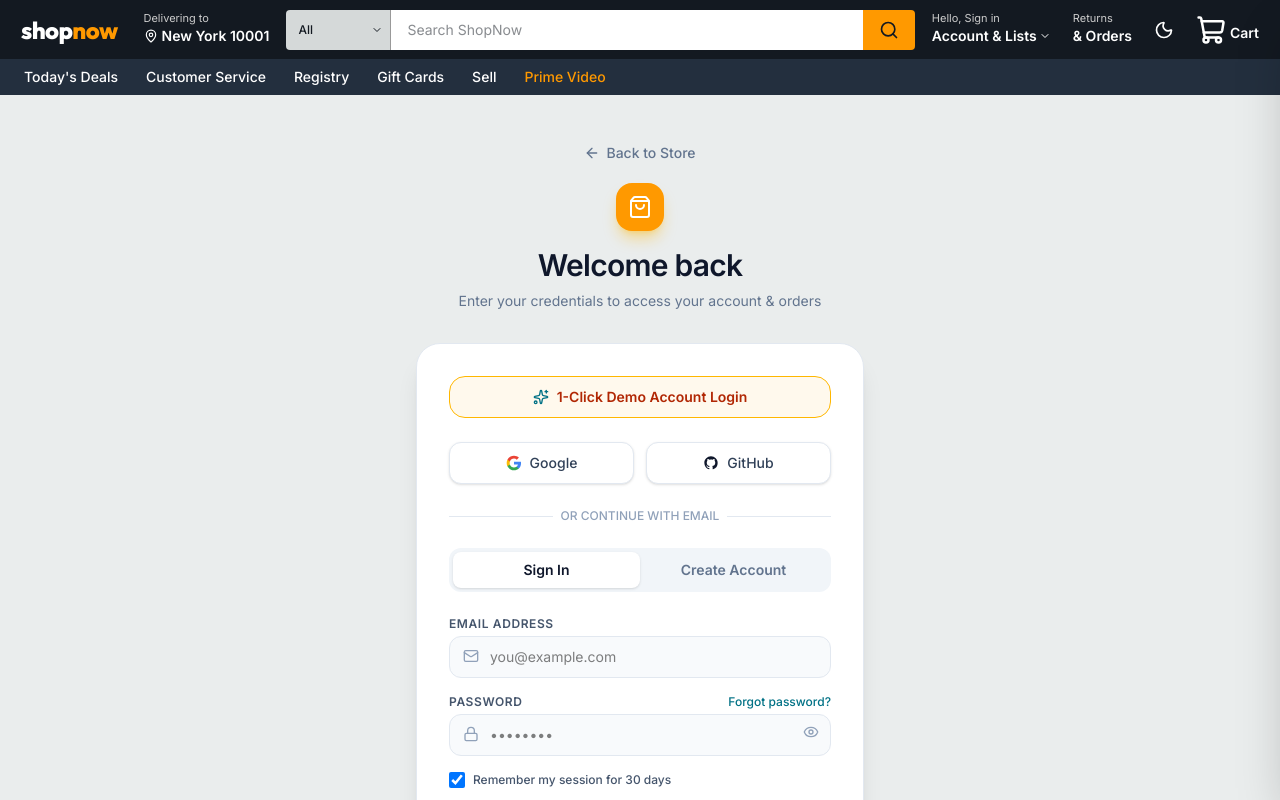
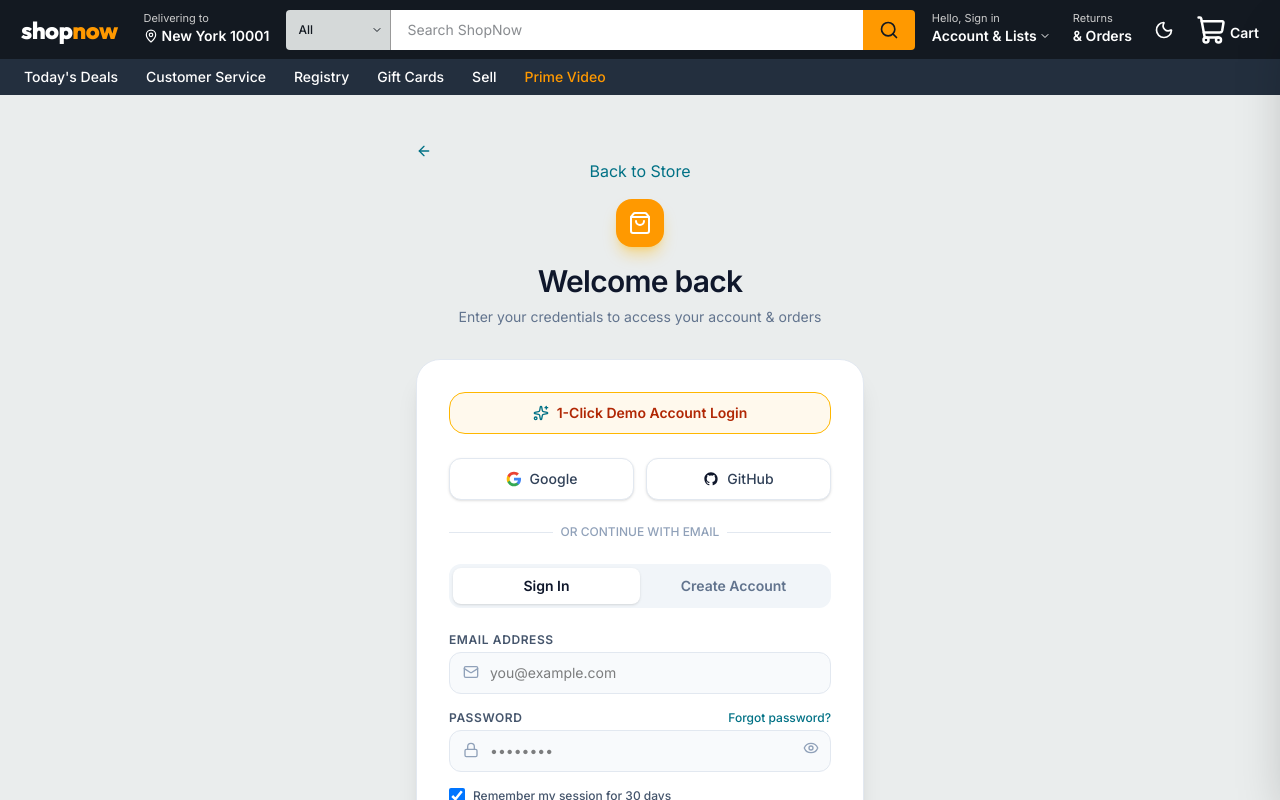
Before and after one commit to MahmoudMohamed476/E-commars-Finaly, a React (Vite) app: page /login in a window 1280 px wide. Shown: the top 800 px of the page. Built offline with nearby package versions, Linux system fonts and the light colour scheme.

Commit message:
first commit

```diff
--- a/src/pages/Login.tsx
+++ b/src/pages/Login.tsx
@@ -168,7 +168,7 @@
         <div className="text-center">
           <Link
             to="/"
-            className="inline-flex items-center gap-1.5 text-sm font-medium text-slate-500 dark:text-slate-400 hover:text-[#007185] dark:text-[#52B8E8] transition"
+          className="h-4 w-4 rounded border-slate-300 dark:border-slate-600 text-[#007185] dark:text-[#52B8E8] focus:ring-orange"
           >
             <ArrowLeft className="h-4 w-4" /> Back to Store
           </Link>
```
